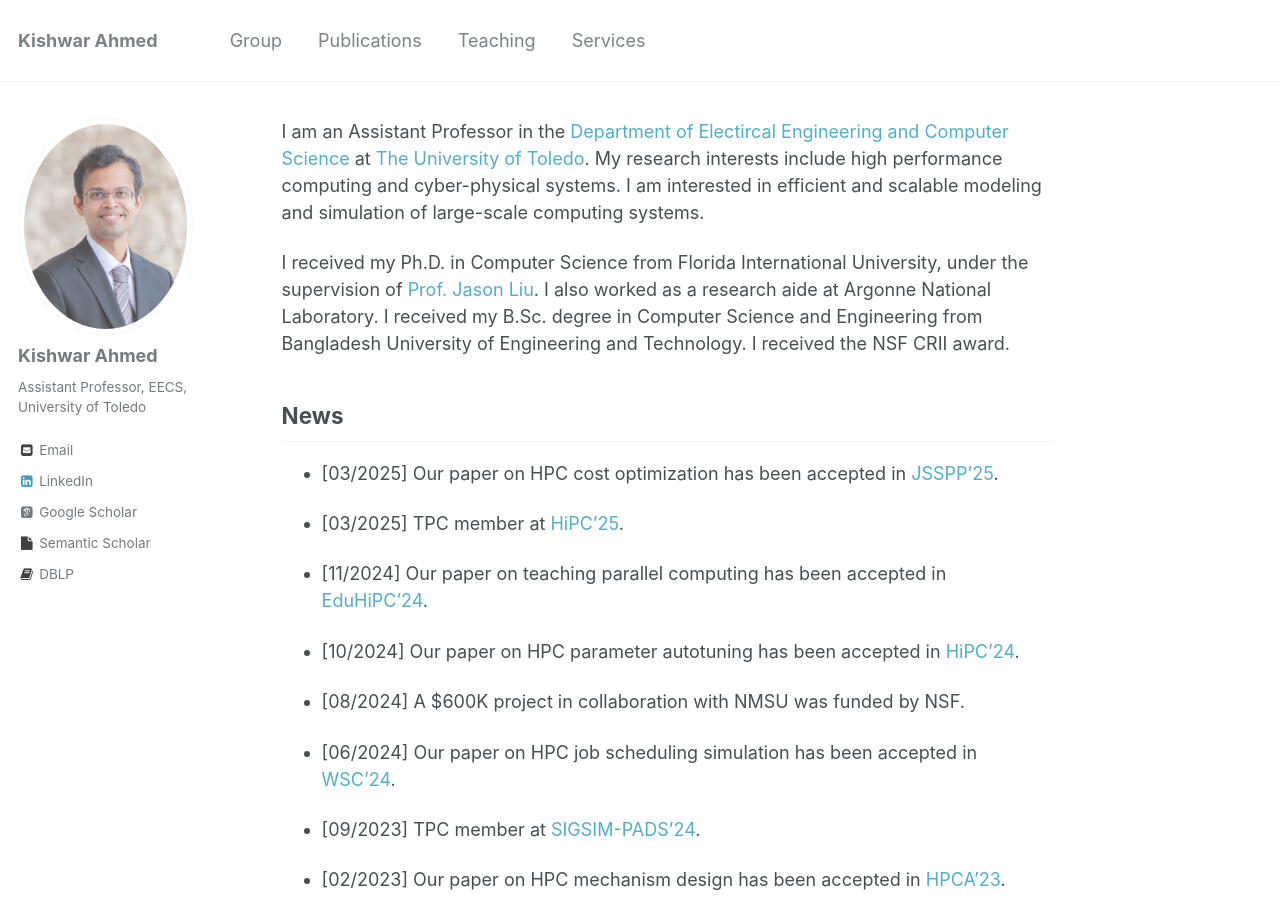
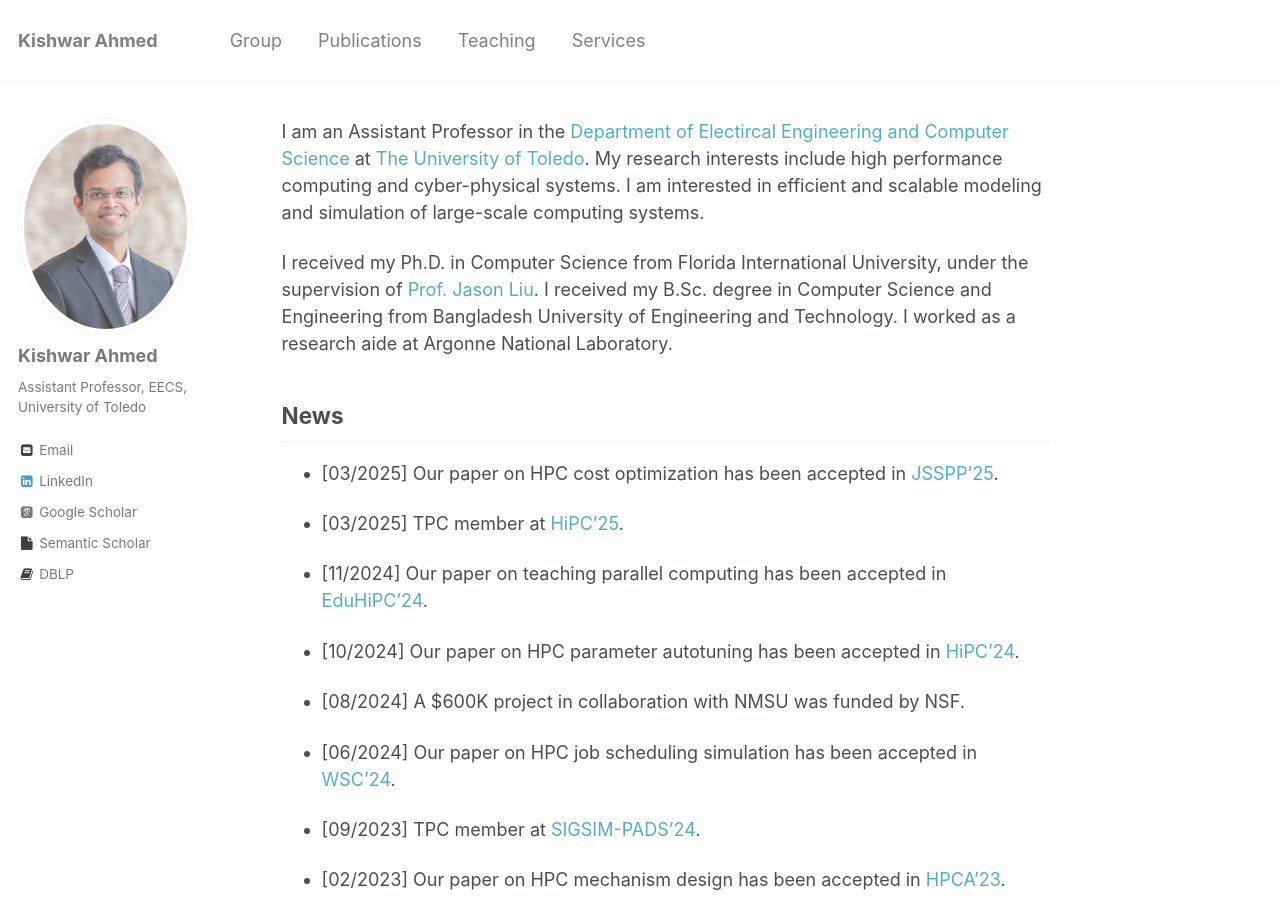
Before and after one commit to kishwarbd/kishwarbd.github.io, a Jekyll site: the page built from _pages/about.md, in a window 1280 px wide and 900 px high. Built offline with Jekyll 4.4.1, drawn with Linux system fonts in a browser that asks for light colours; some web fonts are replaced.

Commit message:
Update about.md

```diff
--- a/_pages/about.md
+++ b/_pages/about.md
@@ -10,7 +10,7 @@ redirect_from:
 I am an Assistant Professor in the [Department of Electircal Engineering and Computer Science](https://www.utoledo.edu/engineering/electrical-engineering-computer-science/) at [The University of Toledo](https://www.utoledo.edu/). My research interests include high performance computing and cyber-physical systems. I am interested in efficient and scalable modeling and simulation of large-scale computing systems.
 
 I received my Ph.D. in Computer Science from Florida International University, under the supervision of [Prof.
-Jason Liu](https://people.cis.fiu.edu/liux/). I also worked as a research aide at Argonne National Laboratory. I received my B.Sc. degree in Computer Science and Engineering from Bangladesh University of Engineering and Technology. I received the NSF CRII award.
+Jason Liu](https://people.cis.fiu.edu/liux/). I received my B.Sc. degree in Computer Science and Engineering from Bangladesh University of Engineering and Technology. I worked as a research aide at Argonne National Laboratory.
 
 
 ## News
```
